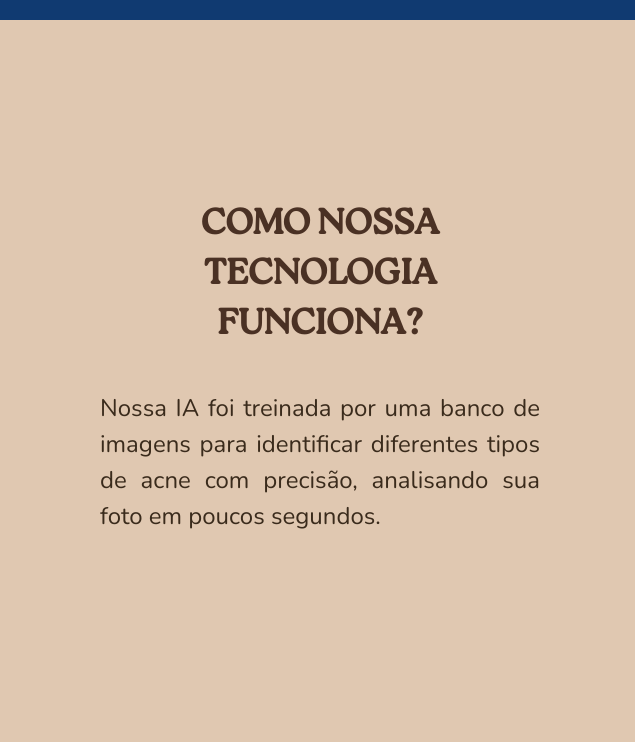
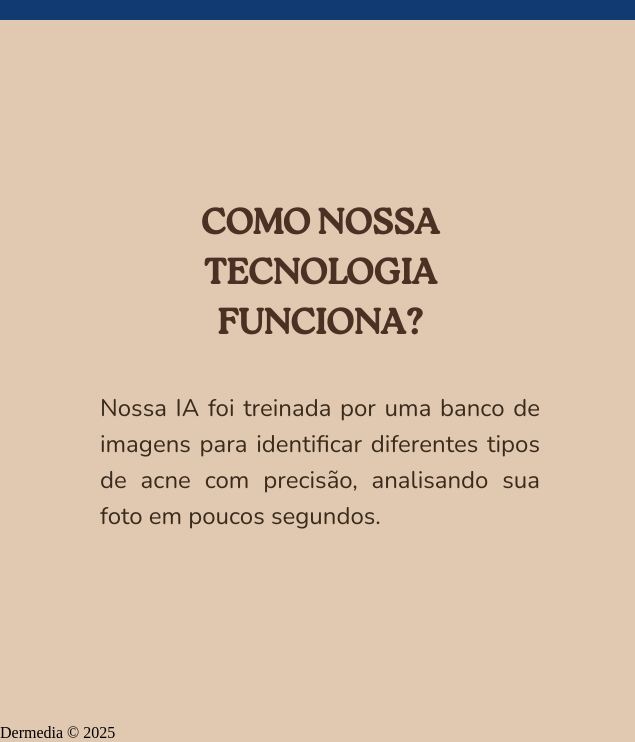
Before and after one commit to jenniauu/Dermedia, a plain HTML site: page index.html in a window 1280 px wide. Shown: the part 1116-1858 px from the top of the page, 0-635 px from the left. Drawn offline with Linux system fonts and the light colour scheme; a web font is replaced by a local one.

Commit message:
Update index.html

```diff
--- a/index.html
+++ b/index.html
@@ -150,7 +150,9 @@
           </div>
         </section>
       </main>
-      <footer aria-label="Footer"></footer>
+      <footer>
+        <p>Dermedia &copy; 2025</p>
+    </footer>
     </div>
 
     <!-- Adicionado: Botão toggle e widget de acessibilidade (fixo no inferior direito, não afetado pelas classes) -->
```
